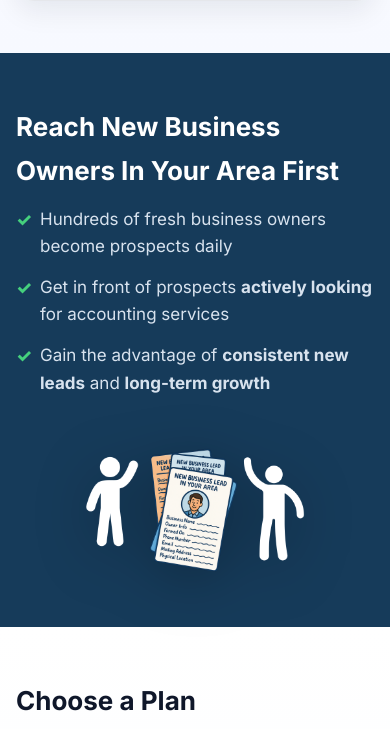
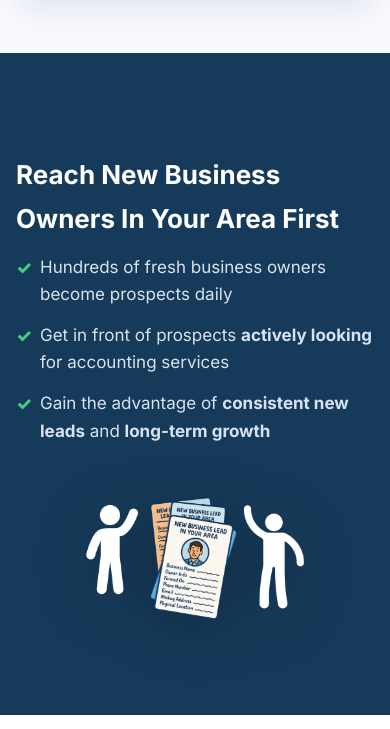
Before and after one commit to rileygiauque/mybusinessleadfinder, a Flask app: page / in a window 390 px wide. Shown: the part 2062-2791 px from the top of the page. Run offline with Flask 3, Linux system fonts and the light colour scheme; data that the repository does not hold is empty; parts of the project's set-up code (start-up, migrations or seed data) failed here and were passed over.

Commit message:
Update index.html

```diff
--- a/nbp/templates/index.html
+++ b/nbp/templates/index.html
@@ -764,7 +764,11 @@ form input {
   }
 }
 
-
+@media (max-width: 980px) {
+  .section-results {
+    padding-block: 100px !important; /* increase top & bottom spacing */
+  }
+}
 
   </style>
 <script>
```
